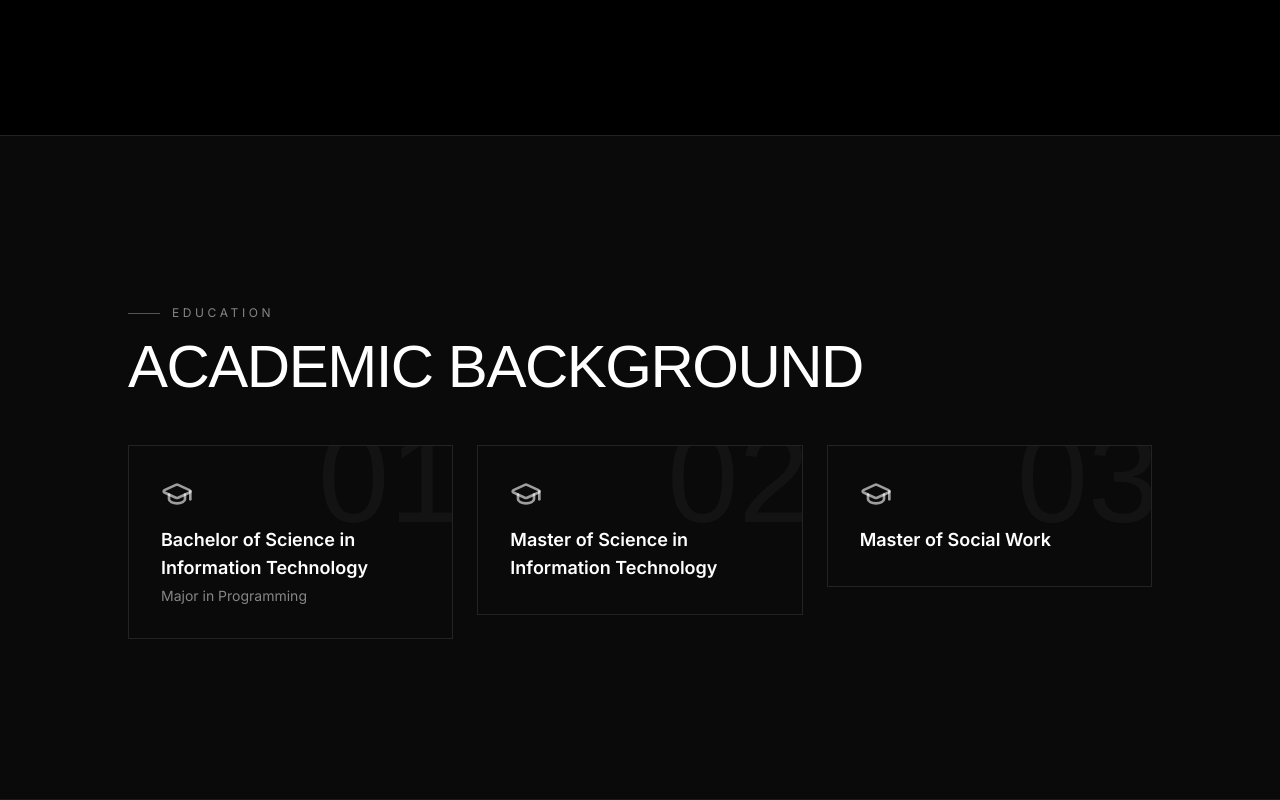
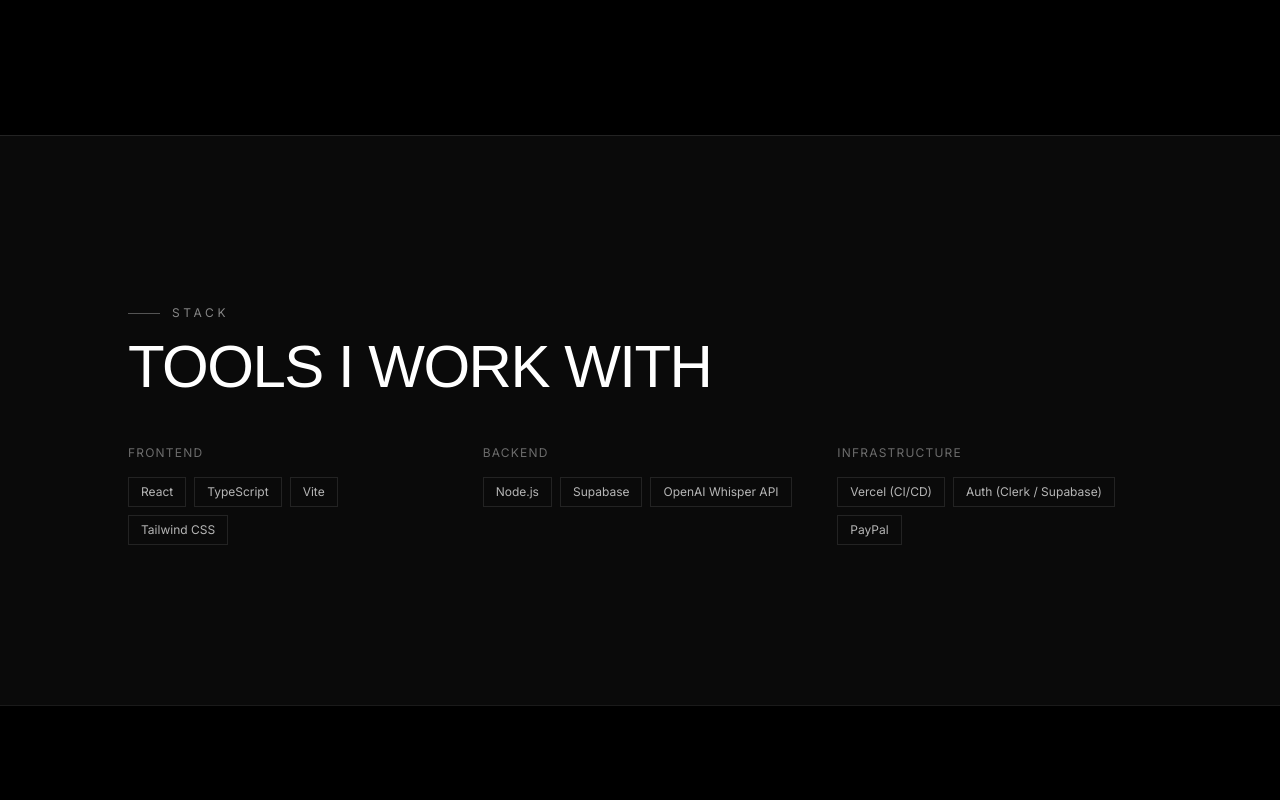
Before and after one commit to nagumo-eth/portfolio, a React (Vite) app: page / in a window 1280 px wide. Shown: the part 1340-2140 px from the top of the page. Built offline with nearby package versions, Linux system fonts and the light colour scheme; a web font is replaced by a local one.

Commit message:
Add Stack section listing frontend, backend, and infra tools

```diff
--- a/src/App.tsx
+++ b/src/App.tsx
@@ -21,8 +21,24 @@
 const NAV_LINKS = [
   { label: 'Projects', href: '#projects' },
   { label: 'About', href: '#about' },
+  { label: 'Stack', href: '#stack' },
   { label: 'Education', href: '#education' },
   { label: 'Contact', href: '#contact' },
+]
+
+const STACK = [
+  {
+    category: 'Frontend',
+    items: ['React', 'TypeScript', 'Vite', 'Tailwind CSS'],
+  },
+  {
+    category: 'Backend',
+    items: ['Node.js', 'Supabase', 'OpenAI Whisper API'],
+  },
+  {
+    category: 'Infrastructure',
+    items: ['Vercel (CI/CD)', 'Auth (Clerk / Supabase)', 'PayPal'],
+  },
 ]
 
 const EDUCATION = [
@@ -237,7 +253,40 @@
         </div>
       </section>
 
-      <section id="education" className="border-t border-white/10 bg-neutral-950 px-6 py-24 sm:px-10 sm:py-32 lg:px-16 lg:py-40">
+      <section id="stack" className="border-t border-white/10 bg-neutral-950 px-6 py-24 sm:px-10 sm:py-32 lg:px-16 lg:py-40">
+        <div className="mx-auto max-w-5xl">
+          <Reveal>
+            <Kicker>Stack</Kicker>
+          </Reveal>
+          <Reveal delay={100}>
+            <h2 className="mt-4 font-podium text-4xl uppercase leading-[0.95] tracking-tight text-white sm:text-5xl lg:text-6xl">
+              Tools I Work With
+            </h2>
+          </Reveal>
+
+          <div className="mt-12 grid gap-10 sm:grid-cols-3">
+            {STACK.map((group, i) => (
+              <Reveal key={group.category} delay={200 + i * 120}>
+                <h3 className="font-inter text-xs uppercase tracking-widest text-white/40">
+                  {group.category}
+                </h3>
+                <div className="mt-4 flex flex-wrap gap-2">
+                  {group.items.map((item) => (
+                    <span
+                      key={item}
+                      className="border border-white/10 px-3 py-1.5 font-inter text-xs text-white/70 transition hover:border-white/30 hover:text-white"
+                    >
+                      {item}
+                    </span>
+                  ))}
+                </div>
+              </Reveal>
+            ))}
+          </div>
+        </div>
+      </section>
+
+      <section id="education" className="border-t border-white/10 bg-black px-6 py-24 sm:px-10 sm:py-32 lg:px-16 lg:py-40">
         <div className="mx-auto max-w-5xl">
           <Reveal>
             <Kicker>Education</Kicker>
```
